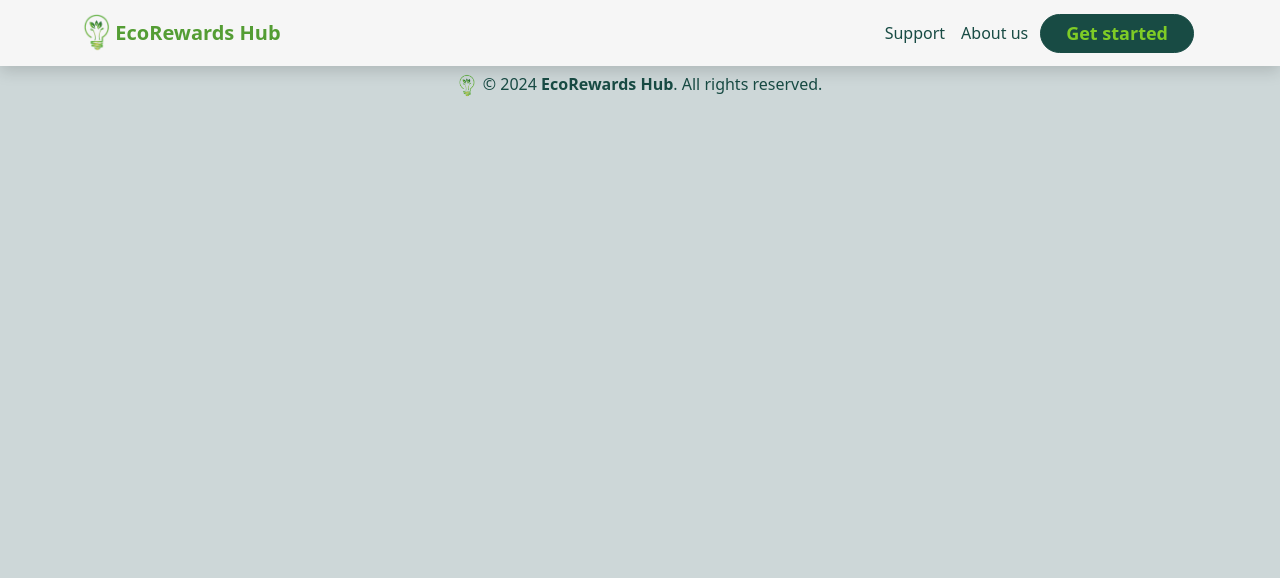
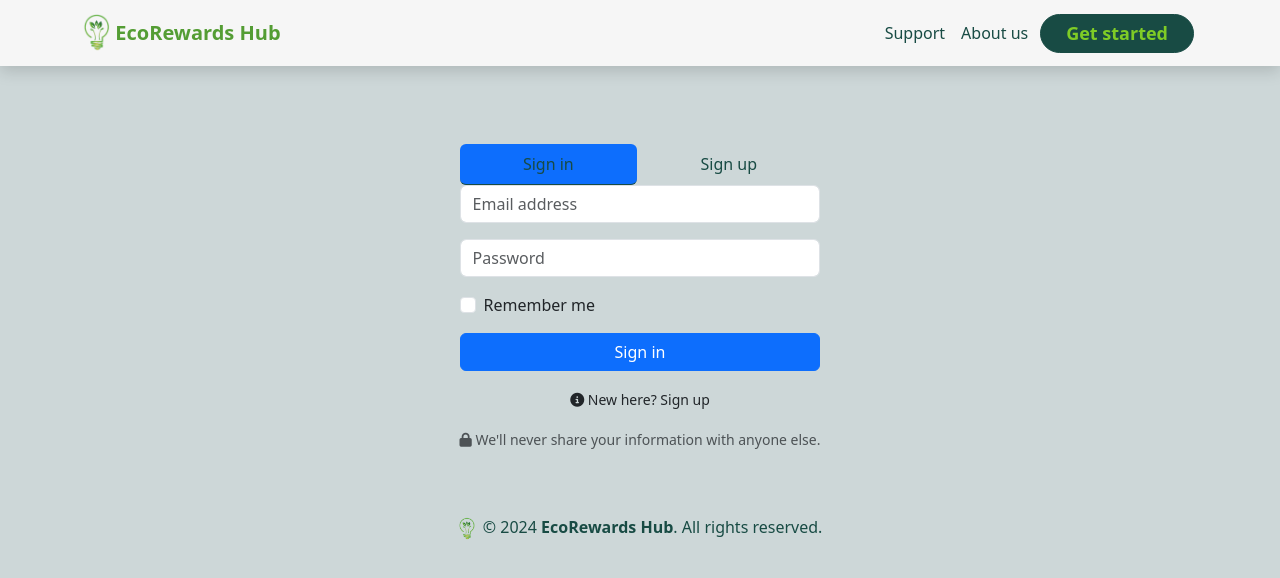
Before and after one commit to 0xAdaugo/EcoRewards_Hub, a React (Create React App) app: page /get-started in a window 1280 px wide. Shown: the top 578 px of the page. Built offline with nearby package versions, Linux system fonts and the light colour scheme.

Commit message:
GetStarted

```diff
--- a/src/components/common/GetStarted.js
+++ b/src/components/common/GetStarted.js
@@ -1,3 +1,253 @@
+import { useEffect } from "react";
+import { Link } from "react-router-dom";
+// import Dashboard from "../pages/dashboard/Dashboard";
+
 export default function GetStarted() {
-  return <>Get Started</>;
+  const noRef = null;
+
+  useEffect(() => {
+    const signInTab = document.getElementById("signIn-tab");
+    const signUpTab = document.getElementById("signUp-tab");
+
+    const signInLink = document.getElementById("signInLink");
+    signInLink.addEventListener("click", () => {
+      signInTab.click();
+    });
+
+    const signUpLink = document.getElementById("signUpLink");
+    signUpLink.addEventListener("click", () => {
+      signUpTab.click();
+    });
+
+    return () => {
+      signInLink.removeEventListener("click", () => {
+        signInTab.click();
+      });
+      signUpLink.removeEventListener("click", () => {
+        signUpTab.click();
+      });
+    };
+  }, []);
+
+  // const [formData, setFormData] = useState({ email: "", password: "" });
+  // const [authenticated, setAuthenticated] = useState(false);
+
+  // const handleSubmit = (e) => {
+  //   e.preventDefault();
+  //   if (
+  //     formData.email === "sundaysandra@alx.africa" &&
+  //     formData.password === "12345"
+  //   ) {
+  //     setAuthenticated(true);
+  //   } else {
+  //     alert("Invalid email or password. Please try again.");
+  //   }
+  // };
+
+  // const handleChange = (e) => {
+  //   setFormData({ ...formData, [e.target.name]: e.target.value });
+  // };
+
+  return (
+    <>
+      {/* {!authenticated && ( */}
+      <div className="container-fluid p-0 d-flex justify-content-center pt-5">
+        <div className="get-started pt-5">
+          <ul className="nav nav-pills nav-fill pt-5" id="myTab" role="tablist">
+            <li className="nav-item col" role="presentation">
+              <button
+                className="nav-link w-100 btn-tab active"
+                id="signIn-tab"
+                data-bs-toggle="tab"
+                data-bs-target="#signIn-tab-pane"
+                type="button"
+                role="tab"
+                aria-controls="signIn-tab-pane"
+                aria-selected="true"
+              >
+                Sign in
+              </button>
+            </li>
+            <li className="nav-item col" role="presentation">
+              <button
+                className="nav-link w-100 btn-tab"
+                id="signUp-tab"
+                data-bs-toggle="tab"
+                data-bs-target="#signUp-tab-pane"
+                type="button"
+                role="tab"
+                aria-controls="signUp-tab-pane"
+                aria-selected="false"
+              >
+                Sign up
+              </button>
+            </li>
+          </ul>
+
+          <div className="tab-content" id="signIn">
+            <div
+              className="tab-pane fade show active"
+              id="signIn-tab-pane"
+              role="tabpanel"
+              aria-labelledby="signIn-tab"
+              tabIndex="0"
+            >
+              <div className="signIn-form w-100">
+                <form>
+                  <div className="mb-3">
+                    <input
+                      type="email"
+                      className="form-control"
+                      id="signInEmail"
+                      placeholder="Email address"
+                      name="email"
+                      // value={formData.email}
+                      // onChange={handleChange}
+                      required
+                    />
+                  </div>
+                  <div className="mb-3">
+                    <input
+                      type="password"
+                      className="form-control"
+                      id="signInPassword"
+                      placeholder="Password"
+                      name="password"
+                      // value={formData.password}
+                      // onChange={handleChange}
+                      required
+                    />
+                  </div>
+                  <div className="mb-3 form-check">
+                    <input
+                      type="checkbox"
+                      className="form-check-input"
+                      id="signInRemember"
+                    />
+                    <label
+                      className="form-check-label"
+                      htmlFor="signInRemember"
+                    >
+                      Remember me
+                    </label>
+                  </div>
+                  <Link
+                    type="submit"
+                    to="/dashboard"
+                    className="btn btn-primary w-100"
+                  >
+                    Sign in
+                  </Link>
+                  <div className="my-3 text-center">
+                    <small className="get-started-info">
+                      <i className="fa-solid fa-circle-info"></i>&nbsp;New here?{" "}
+                      <a href={noRef} id="signUpLink">
+                        Sign up
+                      </a>
+                    </small>
+                  </div>
+                </form>
+              </div>
+            </div>
+            <div
+              className="tab-pane fade"
+              id="signUp-tab-pane"
+              role="tabpanel"
+              aria-labelledby="signUp-tab"
+              tabIndex="0"
+            >
+              <div className="signUp-form w-100">
+                <form method="post">
+                  <div className="mb-0 mb-md-3">
+                    <div className="row">
+                      <div className="col-12 col-md-6 mb-3 mb-md-0">
+                        <input
+                          type="text"
+                          className="form-control"
+                          id="signUpFirstName"
+                          placeholder="First name"
+                          name="firstName"
+                          required
+                        />
+                      </div>
+                      <div className="col-12 col-md-6 mb-3 mb-md-0">
+                        <input
+                          type="text"
+                          className="form-control"
+                          id="signUpLastName"
+                          placeholder="Last name"
+                          name="lastName"
+                          required
+                        />
+                      </div>
+                    </div>
+                  </div>
+                  <div className="mb-3">
+                    <input
+                      type="email"
+                      className="form-control"
+                      id="signUpEmail"
+                      placeholder="Email address"
+                      name="email"
+                      required
+                    />
+                  </div>
+                  <div className="mb-3">
+                    <input
+                      type="password"
+                      className="form-control"
+                      id="signUpPassword"
+                      placeholder="Password"
+                      name="password"
+                      required
+                    />
+                  </div>
+                  <div className="mb-3">
+                    <input
+                      type="tel"
+                      className="form-control"
+                      id="signUpPhone"
+                      placeholder="Phone"
+                      name="phoneNumber"
+                      required
+                    />
+                  </div>
+                  <div className="mb-3">
+                    <textarea
+                      className="form-control"
+                      id="signUpHouseAddress"
+                      rows="3"
+                      placeholder="House address in full (Kindly include landmarks and other helpers)."
+                      required
+                    ></textarea>
+                  </div>
+                  <button type="submit" className="btn btn-primary w-100">
+                    Sign up
+                  </button>
+                  <div className="my-3 text-center">
+                    <small className="get-started-info">
+                      <i className="fa-solid fa-circle-info"></i>&nbsp;Already a
+                      user?{" "}
+                      <a href={noRef} id="signInLink">
+                        Sign in
+                      </a>
+                      .
+                    </small>
+                  </div>
+                </form>
+              </div>
+            </div>
+          </div>
+          <div className="mb-3 text-center">
+            <small id="formSecure" className="form-text">
+              <i className="fa-solid fa-lock"></i>&nbsp;We'll never share your
+              information with anyone else.
+            </small>
+          </div>
+        </div>
+      </div>
+      {/* )} */}
+      {/* {authenticated && <Dashboard />} */}
+    </>
+  );
 }
```
